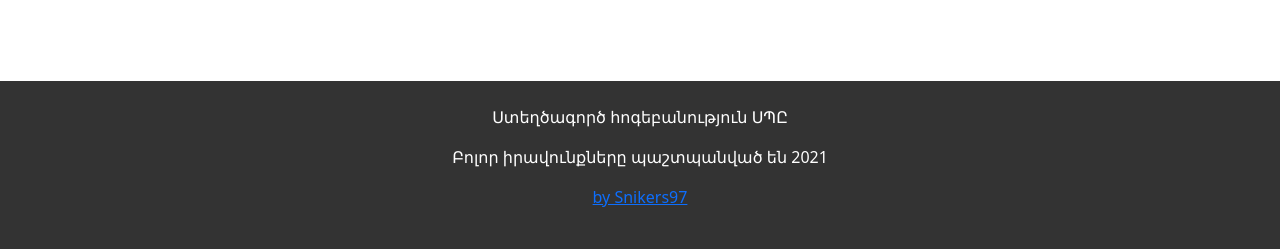
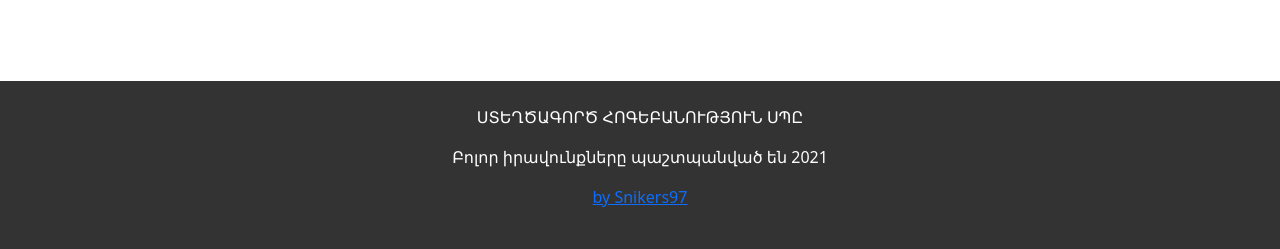
Before and after one commit to Snikers97/creativepsy, a PHP site: page /aboutUs.php in a window 1280 px wide. Shown: the part 551-800 px from the top of the page. Run offline with PHP 8.4, Linux system fonts and the light colour scheme.

Commit message:
we convert companu name to uppercase

```diff
--- a/parts/customFooter.php
+++ b/parts/customFooter.php
@@ -1,6 +1,6 @@
 <footer class="container-fluid footer customBgfooter">
     <div class="container p-4 text-center">
-        <p class="text-white">Ստեղծագործ հոգեբանություն ՍՊԸ</p>
+        <p class="text-white text-uppercase">Ստեղծագործ հոգեբանություն ՍՊԸ</p>
         <p class="text-white">Բոլոր իրավունքները պաշտպանված են 2021</p>
         <p class="text-white">
           <a href="https://nicepage.com/" target="_blank">
```
